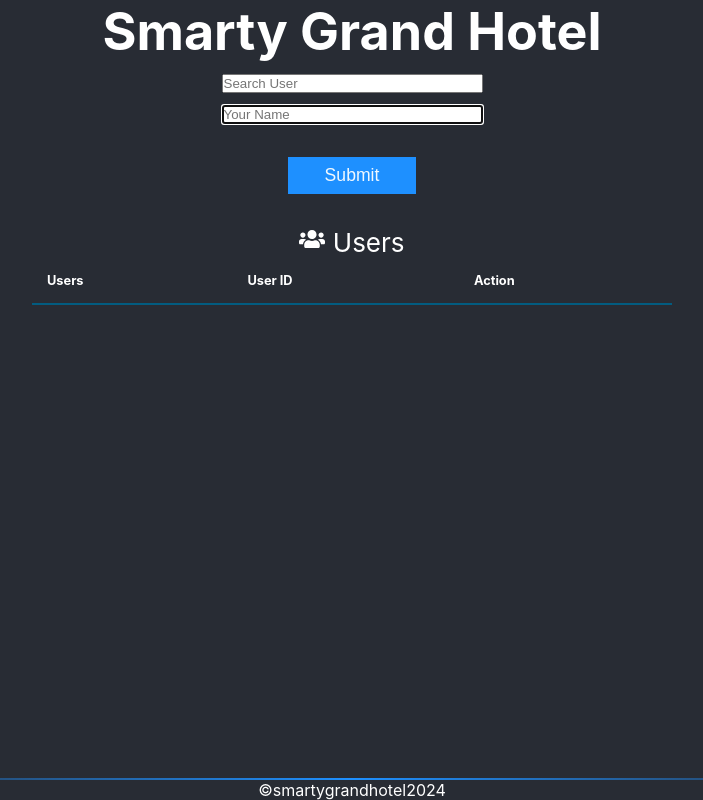
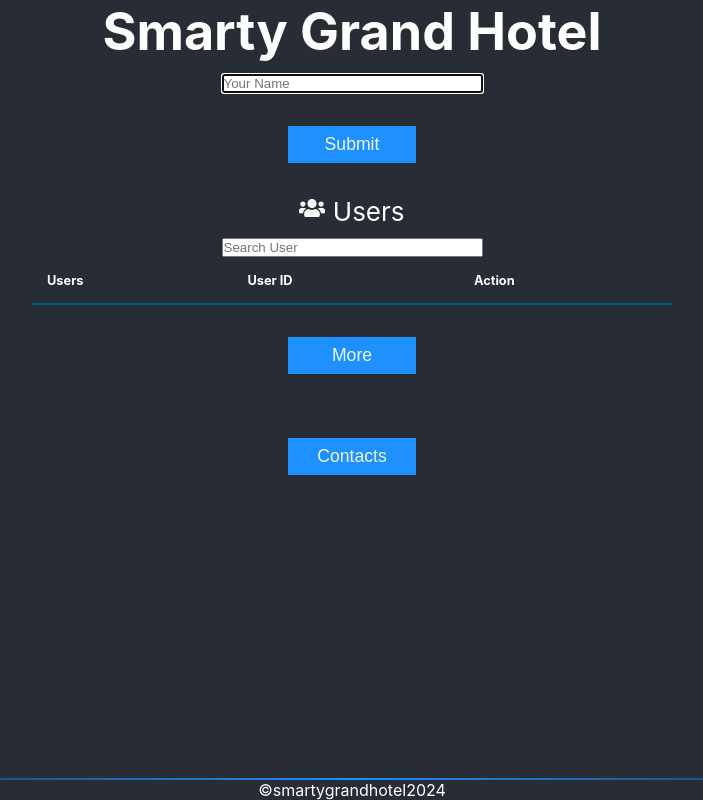
Before and after one commit to SmartMinds1/SmartyGrand-Hotel, a React (Create React App) app: page / in a window 1280 px wide. Shown: the whole page, without its empty margins (288-991 px from the left). Built offline with nearby package versions, Linux system fonts and the light colour scheme.

Commit message:
I have made some modifications including adding a common button that is accessible by all components

```diff
--- a/src/App.css
+++ b/src/App.css
@@ -27,7 +27,7 @@
 .content img{
   margin:1rem;
 }
-.content button{
+.mainButtons{
   width:8rem;
   padding:0.5rem;
   border:0;
@@ -39,7 +39,7 @@
   color:aliceblue;
   background-color:dodgerblue;
 }
-.content button:hover, .content button:focus{
+.mainButtons:hover, .mainButtons:focus{
   transform:scale(1.05);
 
 
--- a/src/App.js
+++ b/src/App.js
@@ -4,16 +4,19 @@ import Header from "./Header";
 import SearchBox from "./SearchBox";
 import Content from "./Content";
 import DisplayUsers from "./DisplayUsers";
+import MoreInfor from "./moreInfor";
 import Footer from "./Footer";
 
 function App() {
   const [search, setSearch] = useState("");
+
   const [users, setUsers] = useState(() => {
     const savedUsers = localStorage.getItem("hotelUsers");
     return savedUsers ? JSON.parse(savedUsers) : [];
   });
   const [newUser, setNewUser] = useState("");
 
+  //The useEffect below will update the data to firstore each time when there's a change in users' state
   useEffect(() => {
     localStorage.setItem("hotelUsers", JSON.stringify(users));
   }, [users]);
@@ -42,14 +45,13 @@ function App() {
       <Header className="App-header" title="Smarty Grand Hotel" />
 
       <div className="content">
-        <SearchBox search={search} setSearch={setSearch} />
         <Content
           newUser={newUser}
           setNewUser={setNewUser}
           handleSubmit={handleSubmit}
         />
       </div>
-
+      <SearchBox search={search} setSearch={setSearch} />
       <div>
         <DisplayUsers
           users={users.filter((user) =>
@@ -57,6 +59,10 @@ function App() {
           )}
           deleteUser={deleteUser}
         />
+      </div>
+
+      <div>
+        <MoreInfor />
       </div>
 
       <div className="footer">
--- /dev/null
+++ b/src/Button.js
@@ -0,0 +1,14 @@
+const Button = ({ buttonText, setRegType }) => {
+  return (
+    <button
+      type="button"
+      className="mainButtons"
+      //now lets say that we want these buttons to perform diffent operations when clicked. This is how to go about it.PUt the function that is supposed to run on click
+      onClick={() => setRegType(buttonText)}
+    >
+      {buttonText}
+    </button>
+  );
+};
+
+export default Button;
--- a/src/Content.js
+++ b/src/Content.js
@@ -1,6 +1,14 @@
 import { FaUsers } from "react-icons/fa";
+import Button from "./Button";
+
 //creating the content function
-const Content = ({ newUser, setNewUser, handleSubmit }) => {
+const Content = ({
+  newUser,
+  setNewUser,
+  handleSubmit,
+  reqType,
+  setReqType,
+}) => {
   //learning about forms
 
   return (
@@ -19,7 +27,7 @@ const Content = ({ newUser, setNewUser, handleSubmit }) => {
           onChange={(e) => setNewUser(e.target.value)}
         />
         <br />
-        <button type="submit">Submit</button>
+        <Button buttonText="Submit" reqType={reqType} setRegType={setReqType} />
       </form>
       <div>
         <FaUsers role="button" /> Users
--- a/src/DisplayUsers.js
+++ b/src/DisplayUsers.js
@@ -1,3 +1,5 @@
+//when one wants use one component inside another component one must first import it and then use it within that componet
+
 // Component to display the list of users
 const DisplayUsers = ({ users, deleteUser }) => {
   return (
--- /dev/null
+++ b/src/moreInfor.js
@@ -0,0 +1,13 @@
+import Button from "./Button";
+
+const MoreInfor = ({ reqType, setReqType }) => {
+  return (
+    <>
+      <Button buttonText="More" reqType={reqType} setReqType={setReqType} />
+      <br />
+      <Button buttonText="Contacts" reqType={reqType} setReqType={setReqType} />
+    </>
+  );
+};
+
+export default MoreInfor;
```
